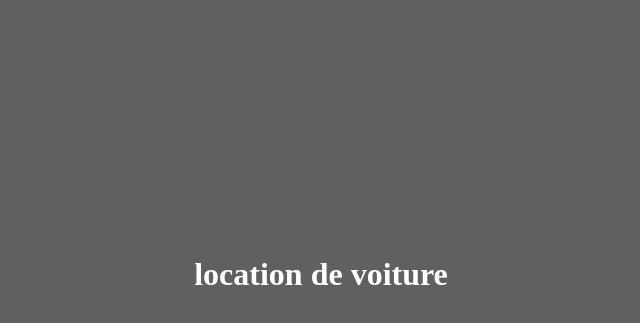
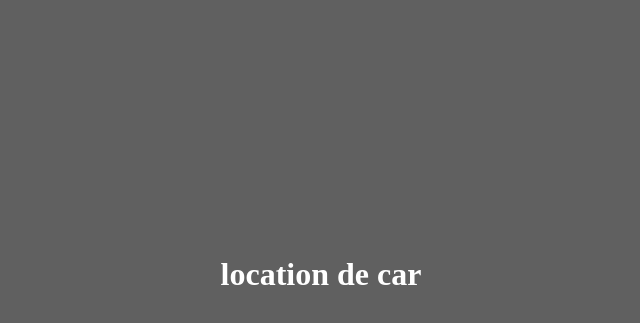
Before and after one commit to ElferjeniDevops/Work, a plain HTML site: page index.html in a window 1280 px wide. Shown: the part 5-328 px from the top of the page, without its empty margins (319-959 px from the left). Drawn offline with Linux system fonts and the light colour scheme.

Commit message:
firstcommit

```diff
--- a/index.html
+++ b/index.html
@@ -4,6 +4,6 @@
 <title></title>
 </head>
 <body style="background-color:#606060">
-   <h1 style="padding-top:20%; padding-botton:20%; text-align:center;color:#FFFFFF">location de voiture</h1>
+   <h1 style="padding-top:20%; padding-botton:20%; text-align:center;color:#FFFFFF">location de car</h1>
    </body>
    </html>
```
